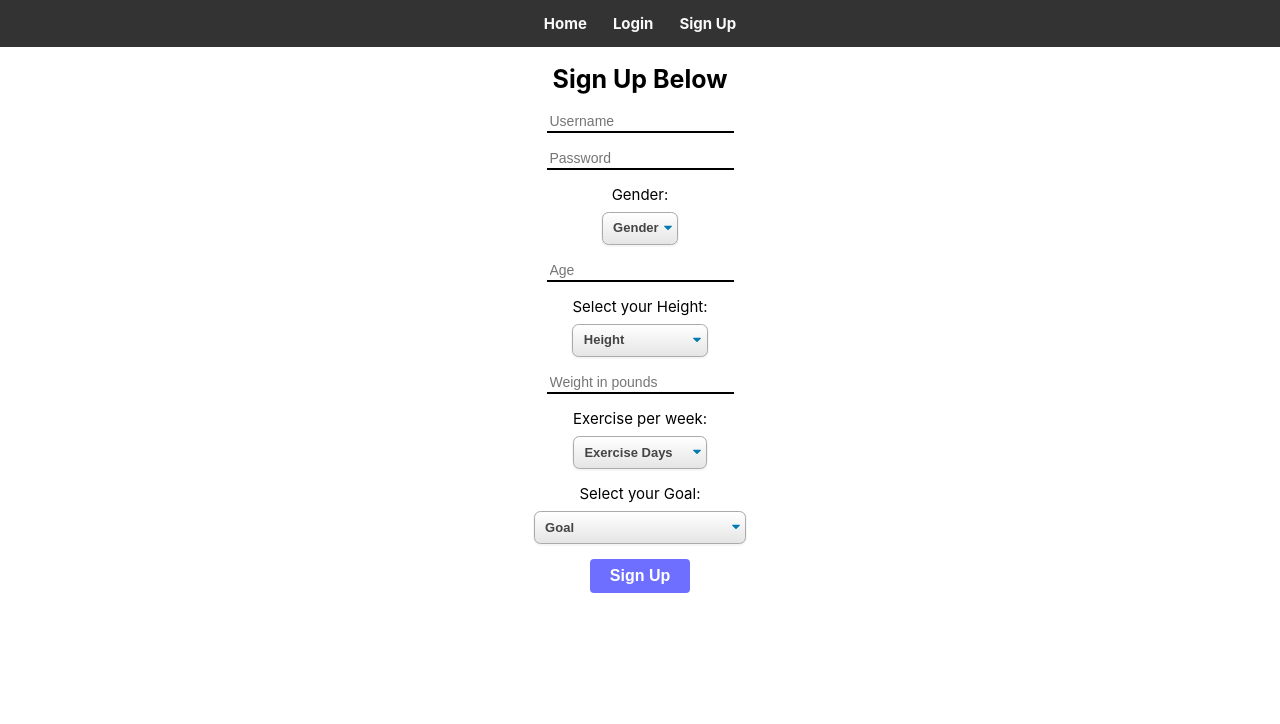
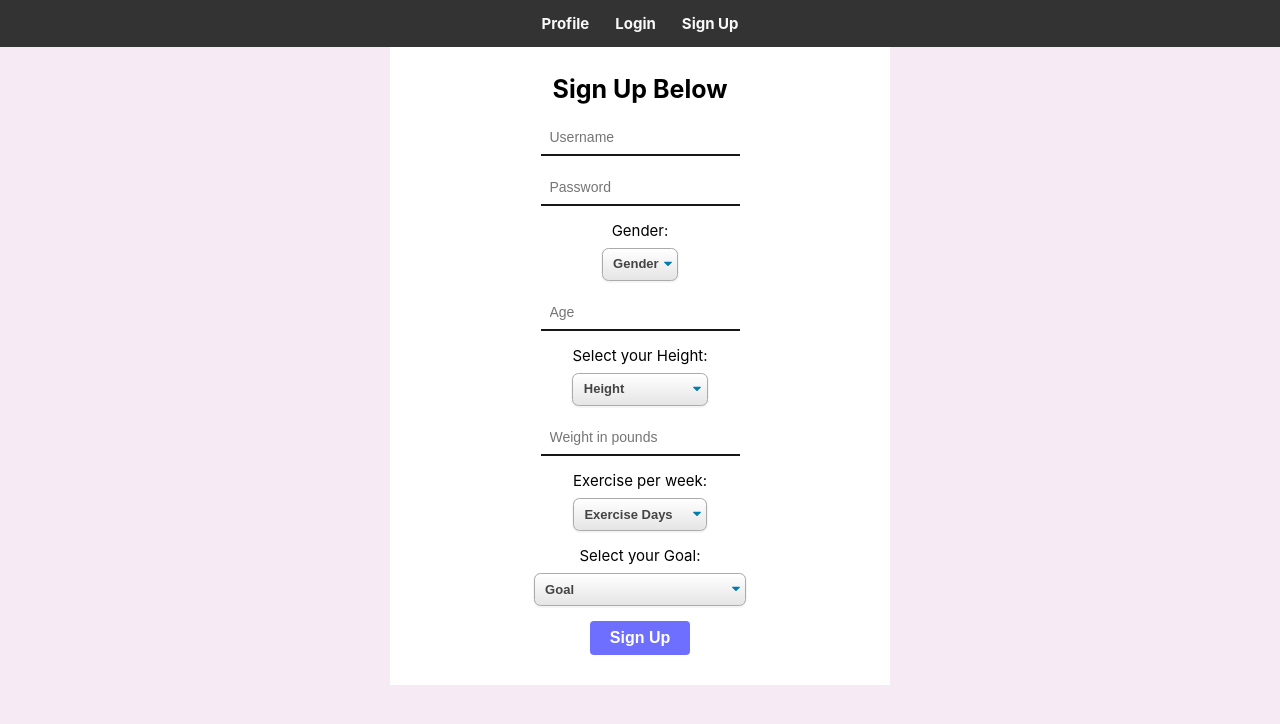
Before and after one commit to macro-calculator-lambda/frontend-seth, a React (Create React App) app in the folder macros/: page /sign-up in a window 1280 px wide. Shown: the top 724 px of the page. Built offline with nearby package versions, Linux system fonts and the light colour scheme.

Commit message:
Added active states for subnav links. Created new styles.

```diff
--- a/macros/src/App.js
+++ b/macros/src/App.js
@@ -17,6 +17,11 @@ const GlobalStyle = createGlobalStyle`
     box-sizing: border-box;
     font-size: 62.5%;
   }
+
+  body {
+    background: #F6EBF4;
+  }
+
   *, *:before, *:after {
     box-sizing: inherit;
   }
--- a/macros/src/components/Home.js
+++ b/macros/src/components/Home.js
@@ -26,8 +26,8 @@ class Home extends React.Component {
   render() {
     if (this.props.fetchingUser) {
       return (
-        <Container>
-          <Loader type="ThreeDots" color="#1f2a38" height="50" width="50" />
+        <Container textCenter>
+          <Loader type="ThreeDots" color="#8A42A9" height="200" width="200" />
         </Container>
       );
     }
@@ -44,7 +44,6 @@ class Home extends React.Component {
                 Recommended Total Calories per day:{" "}
                 {Math.ceil(calculateCalories(this.props.user))}
               </p>
-
               <h2>Macro Breakdown</h2>
 
               <ul style={{ marginBottom: "3rem" }}>
@@ -58,10 +57,6 @@ class Home extends React.Component {
                   );
                 })}
               </ul>
-
-              <Button danger onClick={this.handleClick}>
-                Delete Account
-              </Button>
             </FlexItem>
             <FlexItem>
               {
@@ -76,6 +71,11 @@ class Home extends React.Component {
                   })}
                 />
               }
+              <div style={{ textAlign: "center", marginTop: "3rem" }}>
+                <Button danger onClick={this.handleClick}>
+                  Delete Account
+                </Button>
+              </div>
             </FlexItem>
           </FlexContainer>
         </Container>
--- a/macros/src/components/Navigation.js
+++ b/macros/src/components/Navigation.js
@@ -33,7 +33,7 @@ const Navigation = () => {
     <NavBar>
       <NavContainer>
         <NavItem>
-          <NavElement to="/">Home</NavElement>
+          <NavElement to="/">Profile</NavElement>
         </NavItem>
         <NavItem>
           <NavElement to="/login">Login</NavElement>
--- a/macros/src/components/Register.js
+++ b/macros/src/components/Register.js
@@ -3,7 +3,6 @@ import { connect } from "react-redux";
 
 import { signup } from "../actions";
 import {
-  Container,
   Title,
   FormContainer,
   Form,
@@ -55,7 +54,6 @@ class Register extends React.Component {
 
   render() {
     return (
-      <Container>
       <FormContainer>
         <Title>Sign Up Below</Title>
         <Form onSubmit={this.handleSubmit}>
@@ -155,14 +153,10 @@ class Register extends React.Component {
               <Option value="aggressive-loss">
                 Agressive Weight Loss (20%)
               </Option>
-                <Option value="moderate-loss">
-                  Moderate Weight Loss (15%)
-                </Option>
+              <Option value="moderate-loss">Moderate Weight Loss (15%)</Option>
               <Option value="small-loss">Weight Loss (10%)</Option>
               <Option value="maintain">Maintain Weight</Option>
-                <Option value="moderate-gain">
-                  Moderate Weight Gain (10%)
-                </Option>
+              <Option value="moderate-gain">Moderate Weight Gain (10%)</Option>
               <Option value="aggressive-gain">
                 Agressive Weight Gain (15%)
               </Option>
@@ -172,7 +166,6 @@ class Register extends React.Component {
           <Button>Sign Up</Button>
         </Form>
       </FormContainer>
-      </Container>
     );
   }
 }
--- a/macros/src/components/SubNavigation.js
+++ b/macros/src/components/SubNavigation.js
@@ -4,9 +4,10 @@ import { connect } from "react-redux";
 import { NavLink, withRouter } from "react-router-dom";
 
 import { logOut } from "../actions";
+import { Button } from "../styles";
 
 const SubNavContainer = styled.div`
-  background: #c3c3c3;
+  background: #8a42a9;
   padding: 1.5rem 0;
   display: flex;
   justify-content: center;
@@ -22,10 +23,18 @@ const SubNavItem = styled.li`
   margin: 0 1.5rem;
 `;
 
-const SubNavElement = styled(NavLink)`
+const activeClassName = "nav-item-active";
+
+const SubNavElement = styled(NavLink).attrs({
+  activeClassName
+})`
   text-decoration: none;
   color: #fff;
   font-weight: bold;
+
+  &.${activeClassName} {
+    border-bottom: 2px solid #fff;
+  }
 `;
 
 const handleClick = (event, props) => {
@@ -39,16 +48,15 @@ const SubNavigation = props => {
     <SubNavContainer>
       <SubNav>
         <SubNavItem>
-          <SubNavElement to="/">Profile</SubNavElement>
-        </SubNavItem>
-        <SubNavItem>
           <SubNavElement to="/meal-page">Macros per Meal</SubNavElement>
         </SubNavItem>
         <SubNavItem>
           <SubNavElement to="/update-user">Update Goals</SubNavElement>
         </SubNavItem>
         <SubNavItem>
-          <button onClick={event => handleClick(event, props)}>Logout</button>
+          <Button white onClick={event => handleClick(event, props)}>
+            Logout
+          </Button>
         </SubNavItem>
       </SubNav>
     </SubNavContainer>
--- a/macros/src/styles/index.js
+++ b/macros/src/styles/index.js
@@ -1,8 +1,14 @@
 import styled, { css } from "styled-components";
 
 export const Container = styled.div`
-  margin: 0 auto;
+  margin: 2rem auto 0;
   max-width: 1200px;
+
+  ${props =>
+    props.textCenter &&
+    css`
+      text-align: center;
+    `};
 `;
 
 export const FlexContainer = styled.div`
@@ -29,6 +35,8 @@ export const FormContainer = styled.div`
   margin: 0 auto;
   max-width: 500px;
   text-align: center;
+  background: #fff;
+  padding: 1rem 0 3rem;
 `;
 
 export const Form = styled.form`
@@ -39,8 +47,8 @@ export const Form = styled.form`
 
 export const Input = styled.input`
   border: 0;
-  padding: 0.2rem 0.3rem;
-  border-bottom: 0.2rem solid black;
+  padding: 0.85rem 0.9rem;
+  border-bottom: 0.2rem solid #181718;
   display: block;
   margin: 0 auto 1.5rem;
   font-size: 1.4rem;
@@ -136,4 +144,11 @@ export const Button = styled.button`
     css`
       background: #ff4d4d;
     `};
+
+    ${props =>
+      props.white &&
+      css`
+        background: #fff;
+        color: #333;
+      `};
 `;
```
Lines whose indentation alone changed are shown as unchanged.
